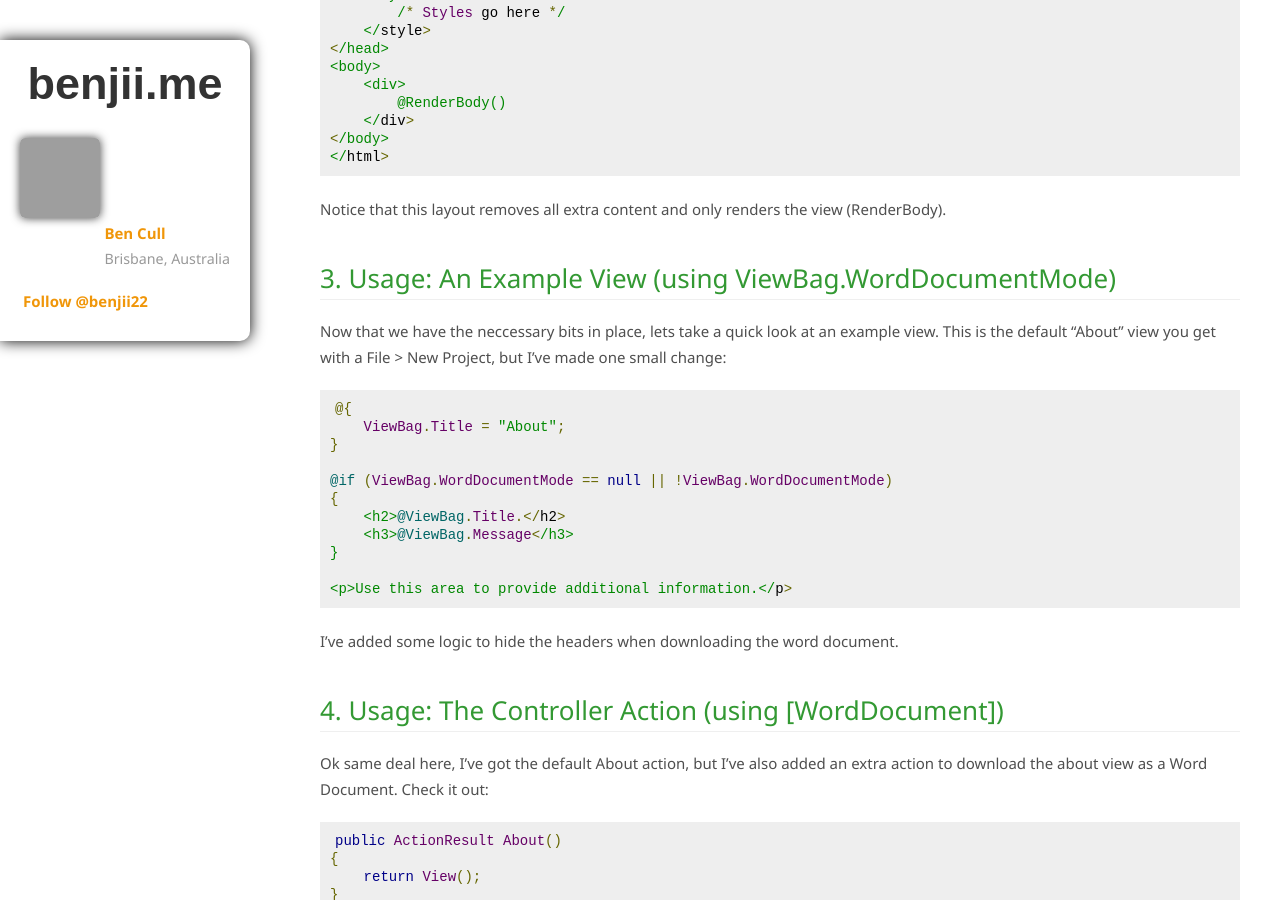
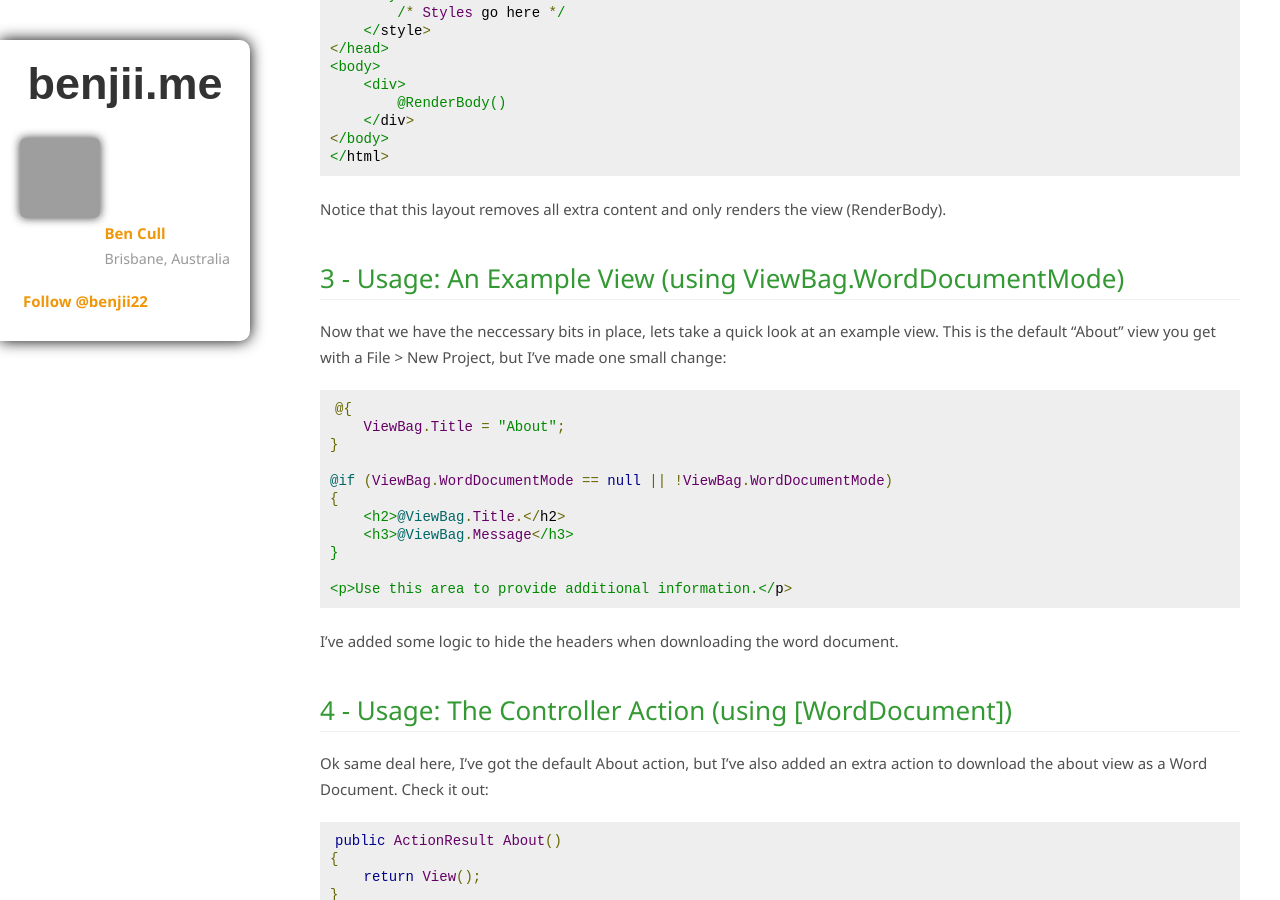
Before and after one commit to bjcull/bjcull.github.com, a Jekyll site: the page built from _posts/2014-01-30-download-an-asp-net-mvc-view-as-a-word-document.md, in a window 1280 px wide and 900 px high, scrolled down 1623 px. Built offline with Jekyll 4.4.1, drawn with Linux system fonts in a browser that asks for light colours; nearby versions of some CDN libraries; comment, search, counter and statistics services are not loaded; some of the changed text lies outside the part shown; grey boxes are pictures that could not be loaded.

```diff
--- a/_posts/2014-01-30-download-an-asp-net-mvc-view-as-a-word-document.md
+++ b/_posts/2014-01-30-download-an-asp-net-mvc-view-as-a-word-document.md
@@ -27,14 +27,14 @@ You're just four steps away from getting things working nicely yourself:
 4. Usage: The Controller Action (using [WordDocument])
 
 
-## 1. Get the Word Document Filter Attribute
+## 1 - Get the Word Document Filter Attribute
 This is where the magic happens. This filter attribute hijacks the request, changes the layout of the view to your new Word specific layout and then changes the response type to a file stream. Check out the code below:
 
 <script src="https://gist.github.com/bjcull/8702230.js"></script>
 
 There are two key things to notice here, one is that we set the MasterPage (aka Layout) to `_LayoutWord.cshtml`. The other is that we set a ViewBag property `ViewBag.WordDocumentMode = true;`. This lets us tweak our View when it's being downloaded as a word document if we want.
 
-## 2. Create a Word Document Layout File
+## 2 - Create a Word Document Layout File
 The next step is to create a basic layout file so we only put into the word document what we need. The important thing here is that it is simple, there are no scripts, and that **all styles are fully rendered in the head section**. Make sure you save this layout to `~/Views/Shared/_LayoutWord.cshtml`, or change the filter attribute above to your own location. Check out my example:
 
     @{
@@ -61,7 +61,7 @@ The next step is to create a basic layout file so we only put into the word docu
 
 Notice that this layout removes all extra content and only renders the view (RenderBody).
 
-## 3. Usage: An Example View (using ViewBag.WordDocumentMode)
+## 3 - Usage: An Example View (using ViewBag.WordDocumentMode)
 Now that we have the neccessary bits in place, lets take a quick look at an example view. This is the default "About" view you get with a File > New Project, but I've made one small change:
 
     @{
@@ -78,7 +78,7 @@ Now that we have the neccessary bits in place, lets take a quick look at an exam
 
 I've added some logic to hide the headers when downloading the word document.
 
-## 4. Usage: The Controller Action (using [WordDocument])
+## 4 - Usage: The Controller Action (using [WordDocument])
 Ok same deal here, I've got the default About action, but I've also added an extra action to download the about view as a Word Document. Check it out:
 
     public ActionResult About()
```
